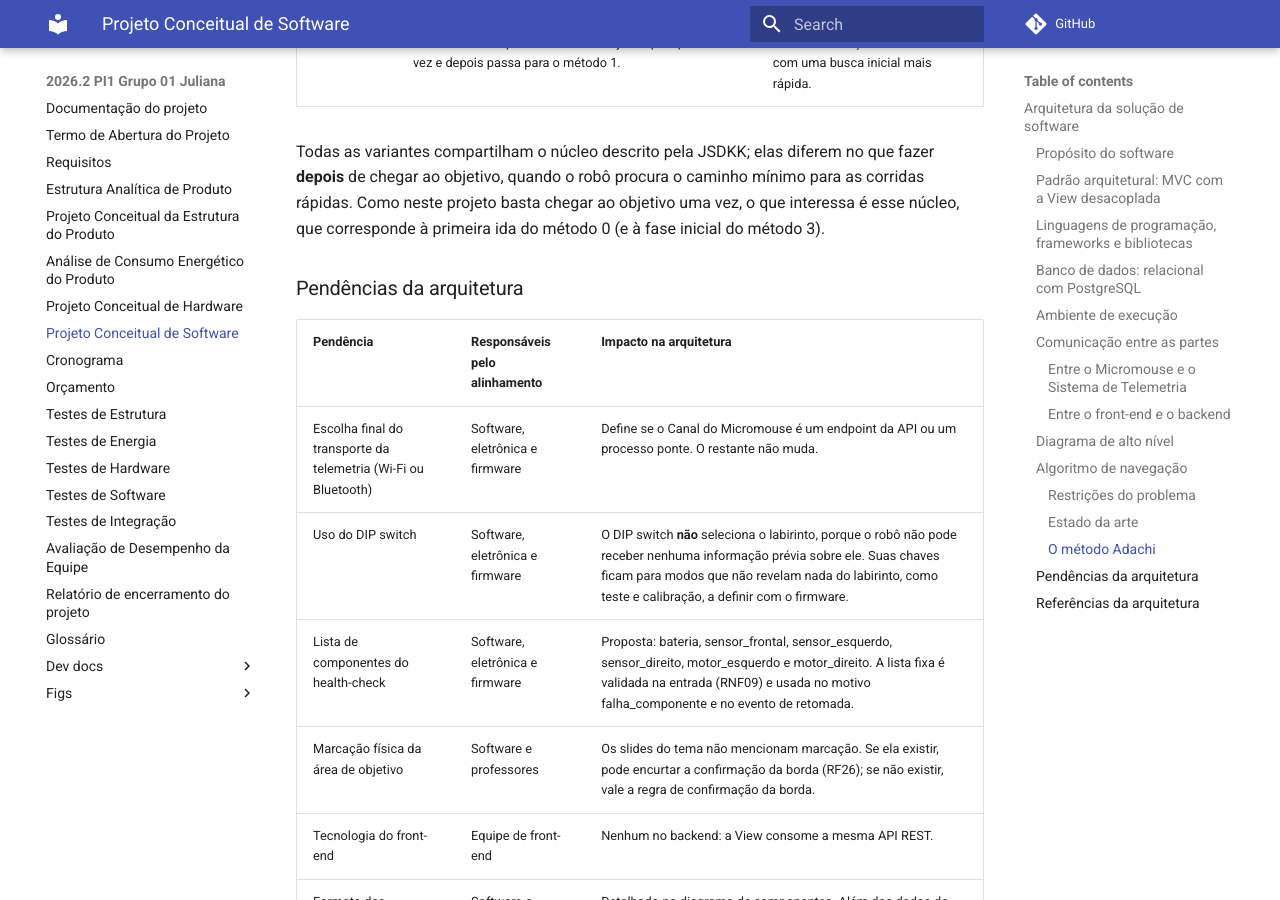
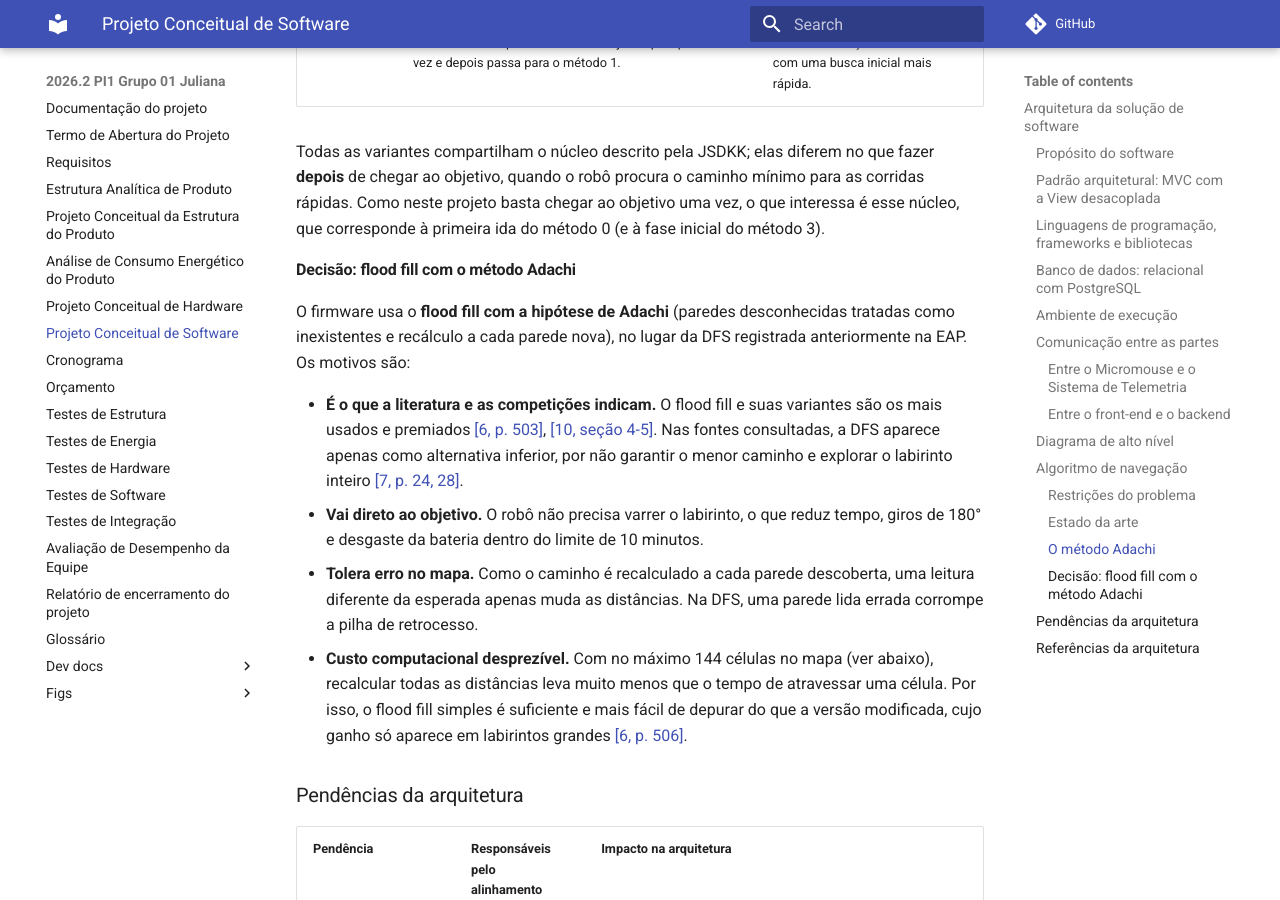
Before and after one commit to fcte-pi1/2026_2_PI1_Grupo01_Juliana, an MkDocs documentation site: the page built from docs/4.4 - Projeto conceitual de software.md, in a window 1280 px wide and 900 px high, scrolled down 11953 px. Built offline with MkDocs 1.6.1 and Material for MkDocs 9.7.7, drawn with Linux system fonts in a browser that asks for light colours; comment, search, counter and statistics services are not loaded.

Commit message:
docs: justificar a escolha do flood fill com o método Adachi

```diff
--- a/docs/4.4 - Projeto conceitual de software.md
+++ b/docs/4.4 - Projeto conceitual de software.md
@@ -273,6 +273,15 @@ Depois disso, cada célula guarda sua distância até o objetivo, e basta o rob
 
 Todas as variantes compartilham o núcleo descrito pela JSDKK; elas diferem no que fazer **depois** de chegar ao objetivo, quando o robô procura o caminho mínimo para as corridas rápidas. Como neste projeto basta chegar ao objetivo uma vez, o que interessa é esse núcleo, que corresponde à primeira ida do método 0 (e à fase inicial do método 3).
 
+#### Decisão: flood fill com o método Adachi
+
+O firmware usa o **flood fill com a hipótese de Adachi** (paredes desconhecidas tratadas como inexistentes e recálculo a cada parede nova), no lugar da DFS registrada anteriormente na EAP. Os motivos são:
+
+- **É o que a literatura e as competições indicam.** O flood fill e suas variantes são os mais usados e premiados [[6, p. 503]](#ref-arq-6), [[10, seção 4-5]](#ref-arq-10). Nas fontes consultadas, a DFS aparece apenas como alternativa inferior, por não garantir o menor caminho e explorar o labirinto inteiro [[7, p. 24, 28]](#ref-arq-7).
+- **Vai direto ao objetivo.** O robô não precisa varrer o labirinto, o que reduz tempo, giros de 180° e desgaste da bateria dentro do limite de 10 minutos.
+- **Tolera erro no mapa.** Como o caminho é recalculado a cada parede descoberta, uma leitura diferente da esperada apenas muda as distâncias. Na DFS, uma parede lida errada corrompe a pilha de retrocesso.
+- **Custo computacional desprezível.** Com no máximo 144 células no mapa (ver abaixo), recalcular todas as distâncias leva muito menos que o tempo de atravessar uma célula. Por isso, o flood fill simples é suficiente e mais fácil de depurar do que a versão modificada, cujo ganho só aparece em labirintos grandes [[6, p. 506]](#ref-arq-6).
+
 ### Pendências da arquitetura
 
 | Pendência | Responsáveis pelo alinhamento | Impacto na arquitetura |
```
